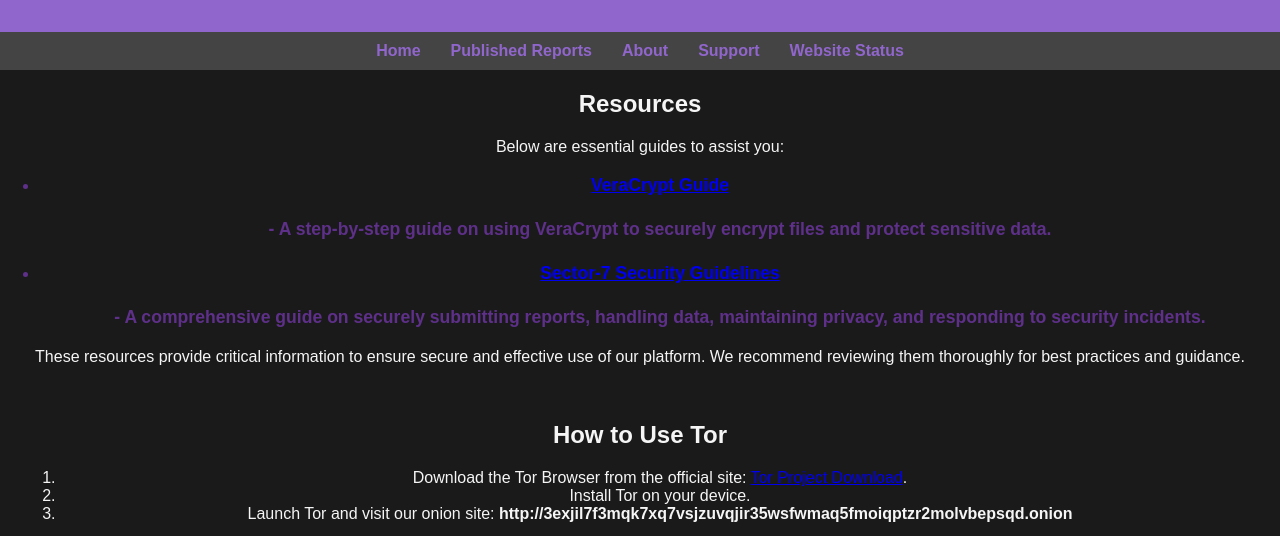
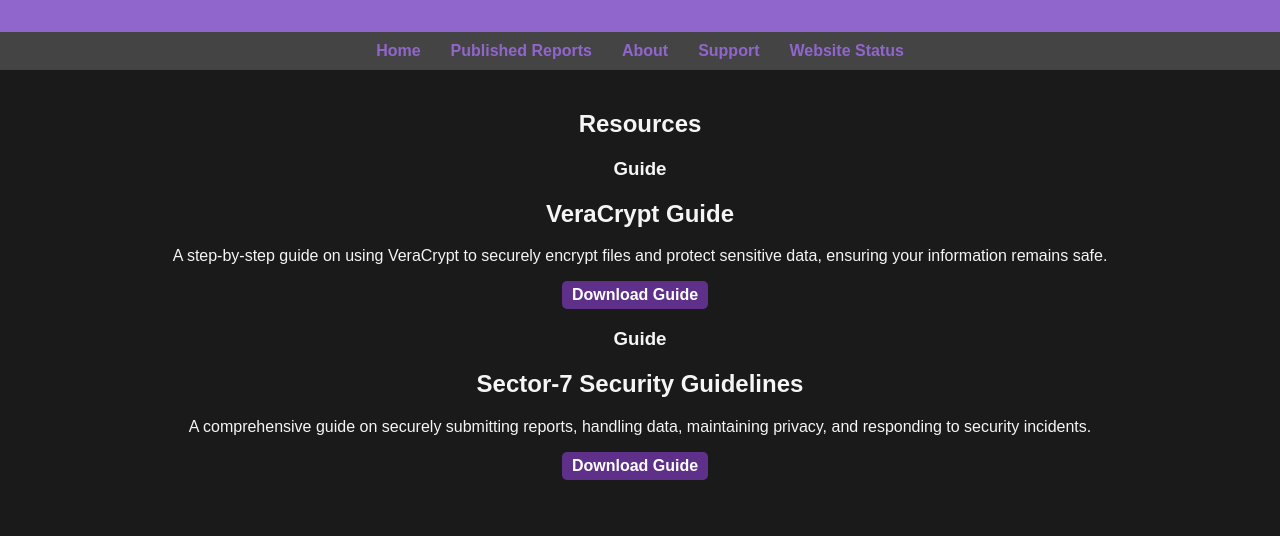
Before and after one commit to s7137301/sector-7, a plain HTML site: page support.html in a window 1280 px wide. Shown: the part 254-790 px from the top of the page. Drawn offline with Linux system fonts and the light colour scheme.

Commit message:
Update support.html

```diff
--- a/support.html
+++ b/support.html
@@ -34,25 +34,26 @@
         <a href="support.html">Support</a>
         <a href="status.html">Website Status</a>
     </nav>
-    <div class="container">
-        <h2>Resources</h2>
-        <p>Below are essential guides to assist you:</p>
-        <ul>
-            <li>
-                <div>
-                    <a href="User_manual_VeraCrypt.pdf" target="_blank">VeraCrypt Guide</a>
-                    <p class="description">- A step-by-step guide on using VeraCrypt to securely encrypt files and protect sensitive data.</p>
-                </div>
-            </li>
-            <li>
-                <div>
-                    <a href="Sector_7_Whistleblowing_Platform_Security_Guidelines.pdf" target="_blank">Sector-7 Security Guidelines</a>
-                    <p class="description">- A comprehensive guide on securely submitting reports, handling data, maintaining privacy, and responding to security incidents.</p>
-                </div>
-            </li>
-        </ul>
-        <p>These resources provide critical information to ensure secure and effective use of our platform. We recommend reviewing them thoroughly for best practices and guidance.</p>
+   <section class="resources-container">
+    <h2>Resources</h2>
+
+    <!-- VeraCrypt Guide Resource -->
+    <div class="resource-item">
+        <h3>Guide</h3>
+        <h2>VeraCrypt Guide</h2>
+        <p>A step-by-step guide on using VeraCrypt to securely encrypt files and protect sensitive data, ensuring your information remains safe.</p>
+        <a href="User_manual_VeraCrypt.pdf" download class="download-file">Download Guide</a> <!-- Download link -->
     </div>
+
+    <!-- Sector-7 Security Guidelines Resource -->
+    <div class="resource-item">
+        <h3>Guide</h3>
+        <h2>Sector-7 Security Guidelines</h2>
+        <p>A comprehensive guide on securely submitting reports, handling data, maintaining privacy, and responding to security incidents.</p>
+        <a href="Sector_7_Whistleblowing_Platform_Security_Guidelines.pdf" download class="download-file">Download Guide</a> <!-- Download link -->
+    </div>
+</section>
+
 
 
     <section>
```
